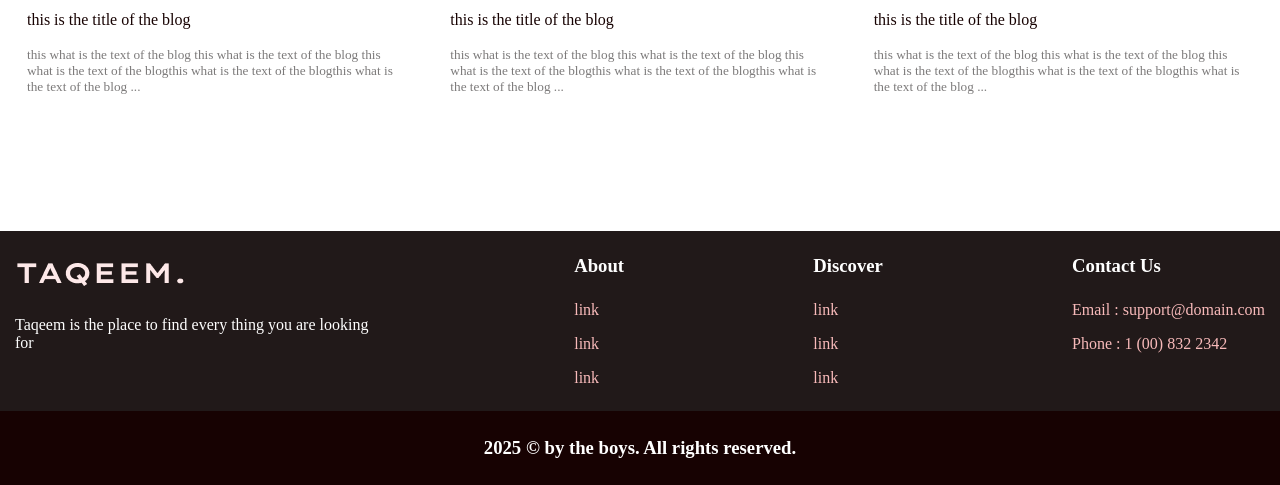
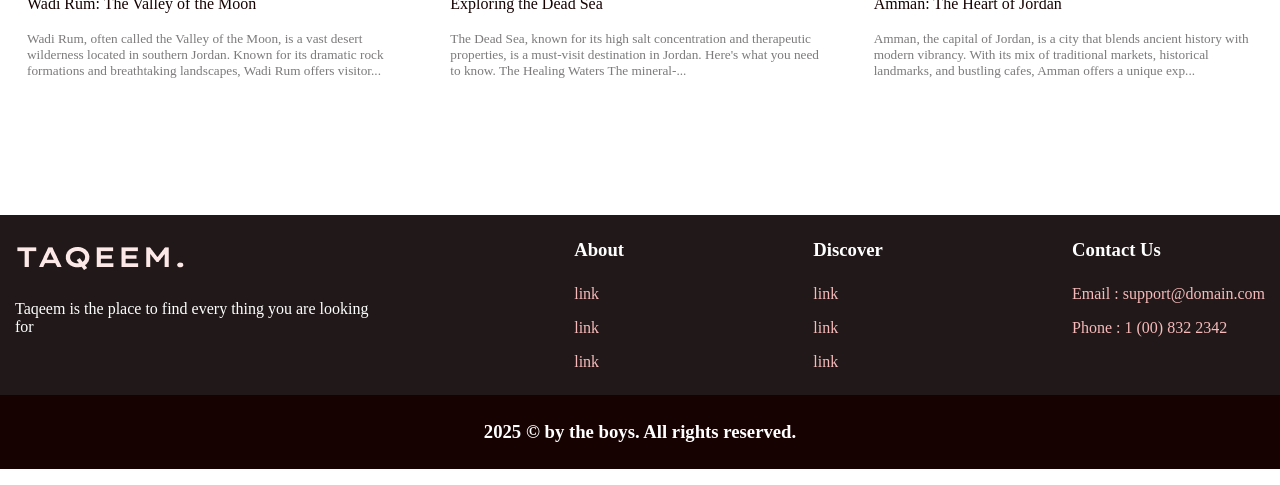
Before and after one commit to OmarSalah885/taqeem, a PHP site: page / in a window 1280 px wide. Shown: the part 4109-4594 px from the top of the page. Run offline with PHP 8.4, Linux system fonts and the light colour scheme; data comes from the database, SQL or seed files in the repository; tables that the repository leaves empty or names only in its code hold one stand-in row (values such as "Sample post"); some web fonts are replaced.

Commit message:
dynamic the blogs

```diff
--- a/index.php
+++ b/index.php
@@ -97,14 +97,13 @@
         </div>
     </div>
 
-    <?php
-$limit = 8; // Initial limit
-?>
+
 <div class="activity">
     <h2 class="home-title">Recent Activity</h2>
     <div class="activity_grid" id="activity_grid">
         <?php
 
+       $limit = 8; // Initial limit
 
         $query = "SELECT r.id AS review_id, r.review_text, r.rating,
                 p.name AS place_name, CONCAT(u.first_name, ' ', u.last_name) AS user_name,
@@ -153,67 +152,59 @@ $limit = 8; // Initial limit
     </div>
 
     <div class="homeBlog">
-        <h2 class="home-title">categories </h2>
+    <h2 class="home-title">Categories</h2>
     <div class="homeBlog_blogs">
-            <div class="homeBlog_blogs--item">
+        <?php
+        // Query to fetch 3 random blogs
+        $query = "SELECT id, image, title, tags, content FROM blogs ORDER BY RAND() LIMIT 3";
+        $result = mysqli_query($conn, $query);
+
+        if (mysqli_num_rows($result) > 0) {
+            while ($row = mysqli_fetch_assoc($result)) {
+                // Extract data
+                $id = $row['id']; // Blog ID
+                $image = htmlspecialchars($row['image']); // Image from DB
+                $title = htmlspecialchars($row['title']);
+                $tags = explode(',', $row['tags']); // Assuming tags are comma-separated
+                $content = strip_tags($row['content']); // Remove HTML tags for truncation
+
+                // Limit content to 200 characters
+                $shortContent = (strlen($content) > 200) ? substr($content, 0, 200) . '...' : $content;
+
+                echo '<div class="homeBlog_blogs--item">
                         <div class="homeBlog_blogs--item-img">
-                    <a href="#" class="homeBlog_blogs--item-img_img">
-                        <img src="assets/images/blogimg (2).jpg" alt="#">
+                            <a href="single_blog.php?id=' . $id . '" class="homeBlog_blogs--item-img_img" style="text-decoration: none;">
+                                <img src="' . $image . '" alt="Blog Image">
                             </a>
-                    <div class="homeBlog_blogs--item-img_tags">
-                        <a href="#">TRAVEL</a>
-                        <a href="#">CAR</a>
-                        <a href="#">AMMAN</a>
-                    </div>
+                            <div class="homeBlog_blogs--item-img_tags">';
+
+                // Display tags dynamically
+                foreach ($tags as $tag) {
+                    echo '<a href="#" style="text-decoration: none;">' . htmlspecialchars(trim($tag)) . '</a>';
+                }
+
+                echo '      </div>
                         </div>
                         <div class="homeBlog_blogs--item-text">
-                    <a href="#" class="homeBlog_blogs--item-text_title">this is
-                        the title of the blog</a>
-                    <p>this what is the text of the blog this what is the text of
-                        the blog this what is the text of the blogthis what is the
-                        text of the blogthis what is the text of the blog ...</p>
+                            <a href="single_blog.php?id=' . $id . '" class="homeBlog_blogs--item-text_title" style="text-decoration: none;">' . $title . '</a>
+                            <a href="single_blog.php?id=' . $id . '" style="text-decoration: none;">
+                                <p>' . htmlspecialchars($shortContent) . '</p> <!-- Truncated Content -->
+                            </a>
                         </div>
-            </div>
-            <div class="homeBlog_blogs--item">
-                <div class="homeBlog_blogs--item-img">
-                    <a href class="homeBlog_blogs--item-img_img">
-                        <img src="assets/images/blogimg (2).jpg" alt="#">
-                    </a>
-                    <div class="homeBlog_blogs--item-img_tags">
-                        <a href="#">TRAVEL</a>
-                        <a href="#">CAR</a>
-                        <a href="#">AMMAN</a>
-                    </div>
-                </div>
-                <div class="homeBlog_blogs--item-text">
-                    <a href="#" class="homeBlog_blogs--item-text_title">this is
-                        the title of the blog</a>
-                    <p>this what is the text of the blog this what is the text of
-                        the blog this what is the text of the blogthis what is the
-                        text of the blogthis what is the text of the blog ...</p>
-                </div>
-            </div>
-            <div class="homeBlog_blogs--item">
-                <div class="homeBlog_blogs--item-img">
-                    <a href class="homeBlog_blogs--item-img_img">
-                        <img src="assets/images/blogimg (2).jpg" alt="#">
-                    </a>
-                    <div class="homeBlog_blogs--item-img_tags">
-                        <a href="#">TRAVEL</a>
-                        <a href="#">CAR</a>
-                        <a href="#">AMMAN</a>
-                    </div>
-                </div>
-                <div class="homeBlog_blogs--item-text">
-                    <a href="#" class="homeBlog_blogs--item-text_title">this is
-                        the title of the blog</a>
-                    <p>this what is the text of the blog this what is the text of
-                        the blog this what is the text of the blogthis what is the
-                        text of the blogthis what is the text of the blog ...</p>
+                    </div>';
+            }
+        } else {
+            echo "<p>No blogs found.</p>";
+        }
+        ?>
     </div>
 </div>
 
-        </div>
-    </div>
+
+
+
+
+
+
 </main>
 <?php include 'footer.php'; ?>
--- a/review_card.php
+++ b/review_card.php
@@ -1,3 +1,18 @@
+<?php
+// Define the maximum length for the review text preview
+$max_length = 150; // Adjust the length as needed
+
+// Get the full review text
+$full_review = $row['review_text'];
+
+// Trim the text if it exceeds the max length
+if (strlen($full_review) > $max_length) {
+    $short_review = substr($full_review, 0, $max_length) . '...';
+} else {
+    $short_review = $full_review;
+}
+?>
+
 <div class="activity_grid--item">
     <div class="activity_grid--item_img">
         <a class="activity_grid--item_img_user" href="#">
@@ -8,7 +23,7 @@
             <p><?php echo $row['user_name']; ?></p>
         </a>
 
-        <!-- Review image -->
+        <!-- Review image from the review_images table -->
         <a href="#"><img class="activity_grid--item_img_user-img" src="<?php echo $row['review_image']; ?>" alt=""></a>
         <a class="activity_grid--item_img_like" href="#"><i class="fa-solid fa-heart"></i></a>
     </div>
@@ -16,7 +31,9 @@
     <div class="activity_grid--item_content">
         <div class="activity_grid--item_content-info">
             <div class="activity_grid--item_content-info_name">
-                <a href="#"><h3><?php echo $row['place_name']; ?></h3></a>
+                <a href="#">
+                    <h3><?php echo $row['place_name']; ?></h3>
+                </a>
                 <div class="activity_stars">
                     <?php
                     for ($i = 0; $i < $row['rating']; $i++) {
@@ -29,6 +46,12 @@
                 <i class="<?php echo $row['icon_class']; ?>"></i>
             </a>
         </div>
-        <p><?php echo $row['review_text']; ?></p>
+
+        <p>
+            <?php echo $short_review; ?>
+            <?php if (strlen($full_review) > $max_length) : ?>
+                <a href="review_details.php?id=<?php echo $row['review_id']; ?>" class="read-more">Read more</a>
+            <?php endif; ?>
+        </p>
     </div>
 </div>
```
Lines whose indentation alone changed are shown as unchanged.
